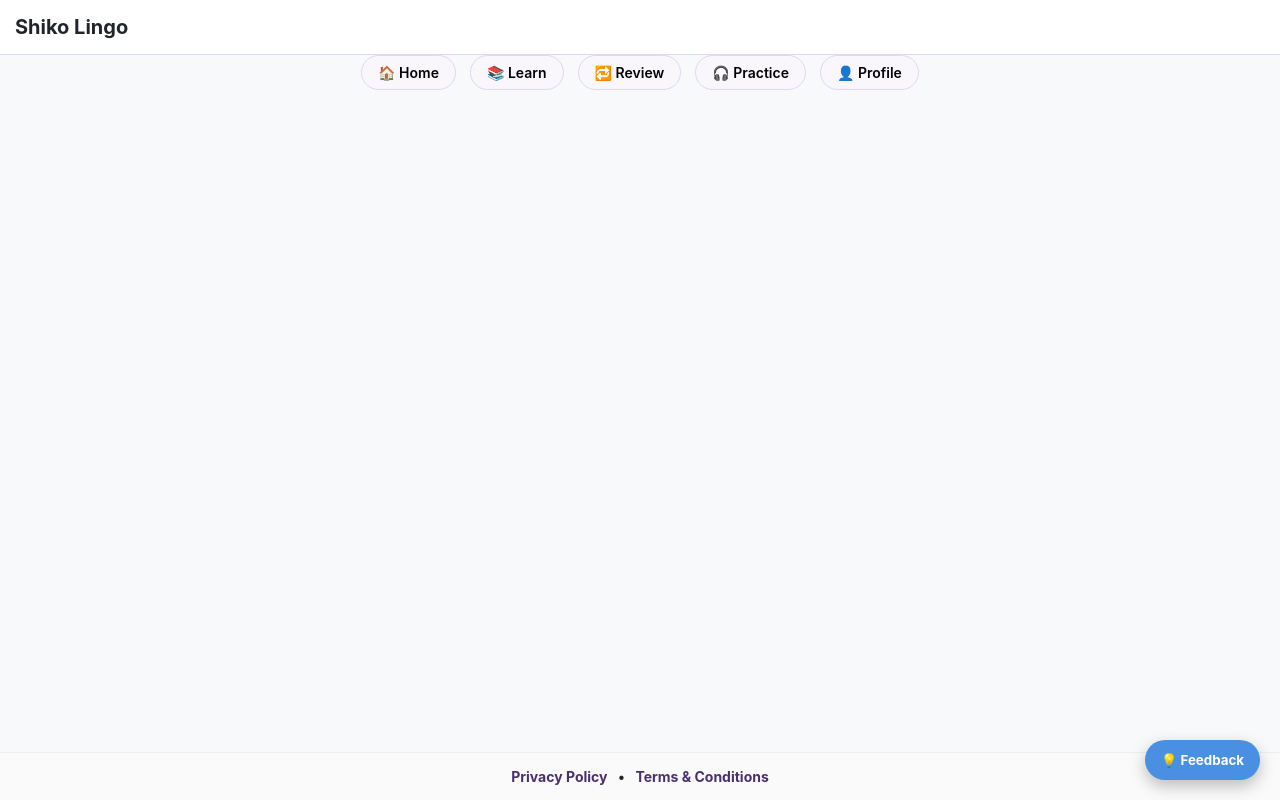
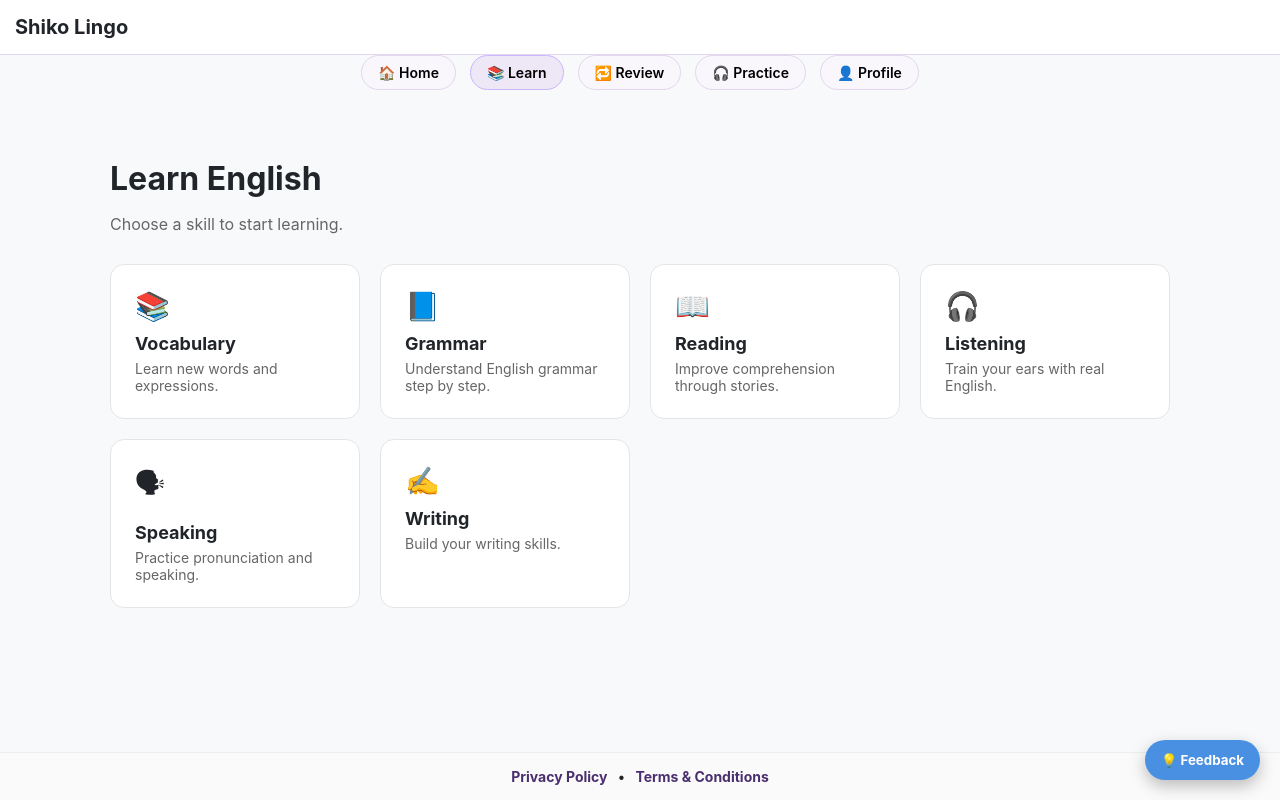
Before and after one commit to egyptianpharoah771-commits/shiko-lingo, a React (Create React App) app: page /learn in a window 1280 px wide. Built offline with nearby package versions, Linux system fonts and the light colour scheme; no server answers.

Commit message:
Add LearnPage route and update Learn navigation

```diff
--- a/src/App.js
+++ b/src/App.js
@@ -30,6 +30,7 @@ import Writing from "./pages/Writing";
 import AdminFeedback from "./pages/AdminFeedback";
 import Upgrade from "./pages/Upgrade";
 import AssessmentPage from "./assessment/AssessmentPage";
+import LearnPage from "./pages/LearnPage";
 
 /* Listening */
 import ListeningHome from "./pages/ListeningHome";
@@ -142,6 +143,8 @@ function SubscriptionGuard() {
       <Routes>
         <Route path="/dashboard" element={<Dashboard />} />
 
+        <Route path="/learn" element={<LearnPage />} />
+
         <Route path="/grammar" element={<GrammarLevels />} />
         <Route path="/grammar/:level" element={<GrammarUnits />} />
         <Route path="/grammar/:level/:unit" element={<GrammarUnitPage />} />
@@ -226,7 +229,7 @@ function AppLayout({ children }) {
 
           <nav className="navbar">
             <NavButton to="/dashboard" label="🏠 Home" />
-            <NavButton to="/vocabulary" label="📚 Learn" />
+            <NavButton to="/learn" label="📚 Learn" />
             <NavButton to="/review" label="🔁 Review" />
             <NavButton to="/listening" label="🎧 Practice" />
             <NavButton to="/speaking" label="👤 Profile" />
@@ -234,7 +237,6 @@ function AppLayout({ children }) {
         </>
       )}
 
-      {/* MAIN CONTAINER FIX */}
       <div
         style={{
           flex: 1,
--- /dev/null
+++ b/src/pages/LearnPage.js
@@ -0,0 +1,107 @@
+import { useNavigate } from "react-router-dom";
+
+function SkillCard({ icon, title, description, path }) {
+  const navigate = useNavigate();
+
+  return (
+    <div
+      onClick={() => navigate(path)}
+      style={{
+        cursor: "pointer",
+        border: "1px solid #e5e5e5",
+        borderRadius: 14,
+        padding: 24,
+        background: "#fff",
+        transition: "all 0.2s ease",
+      }}
+      onMouseEnter={(e) => {
+        e.currentTarget.style.transform = "translateY(-3px)";
+        e.currentTarget.style.boxShadow = "0 6px 14px rgba(0,0,0,0.08)";
+      }}
+      onMouseLeave={(e) => {
+        e.currentTarget.style.transform = "none";
+        e.currentTarget.style.boxShadow = "none";
+      }}
+    >
+      <div style={{ fontSize: 28, marginBottom: 10 }}>{icon}</div>
+
+      <div
+        style={{
+          fontWeight: "bold",
+          fontSize: 18,
+          marginBottom: 6,
+        }}
+      >
+        {title}
+      </div>
+
+      <div style={{ fontSize: 14, color: "#666" }}>
+        {description}
+      </div>
+    </div>
+  );
+}
+
+function LearnPage() {
+  return (
+    <div>
+      <h1 style={{ marginBottom: 10 }}>Learn English</h1>
+
+      <p style={{ marginBottom: 30, color: "#666" }}>
+        Choose a skill to start learning.
+      </p>
+
+      <div
+        style={{
+          display: "grid",
+          gridTemplateColumns: "repeat(auto-fit, minmax(220px, 1fr))",
+          gap: 20,
+        }}
+      >
+        <SkillCard
+          icon="📚"
+          title="Vocabulary"
+          description="Learn new words and expressions."
+          path="/vocabulary"
+        />
+
+        <SkillCard
+          icon="📘"
+          title="Grammar"
+          description="Understand English grammar step by step."
+          path="/grammar"
+        />
+
+        <SkillCard
+          icon="📖"
+          title="Reading"
+          description="Improve comprehension through stories."
+          path="/reading"
+        />
+
+        <SkillCard
+          icon="🎧"
+          title="Listening"
+          description="Train your ears with real English."
+          path="/listening"
+        />
+
+        <SkillCard
+          icon="🗣"
+          title="Speaking"
+          description="Practice pronunciation and speaking."
+          path="/speaking"
+        />
+
+        <SkillCard
+          icon="✍️"
+          title="Writing"
+          description="Build your writing skills."
+          path="/writing"
+        />
+      </div>
+    </div>
+  );
+}
+
+export default LearnPage;
```
